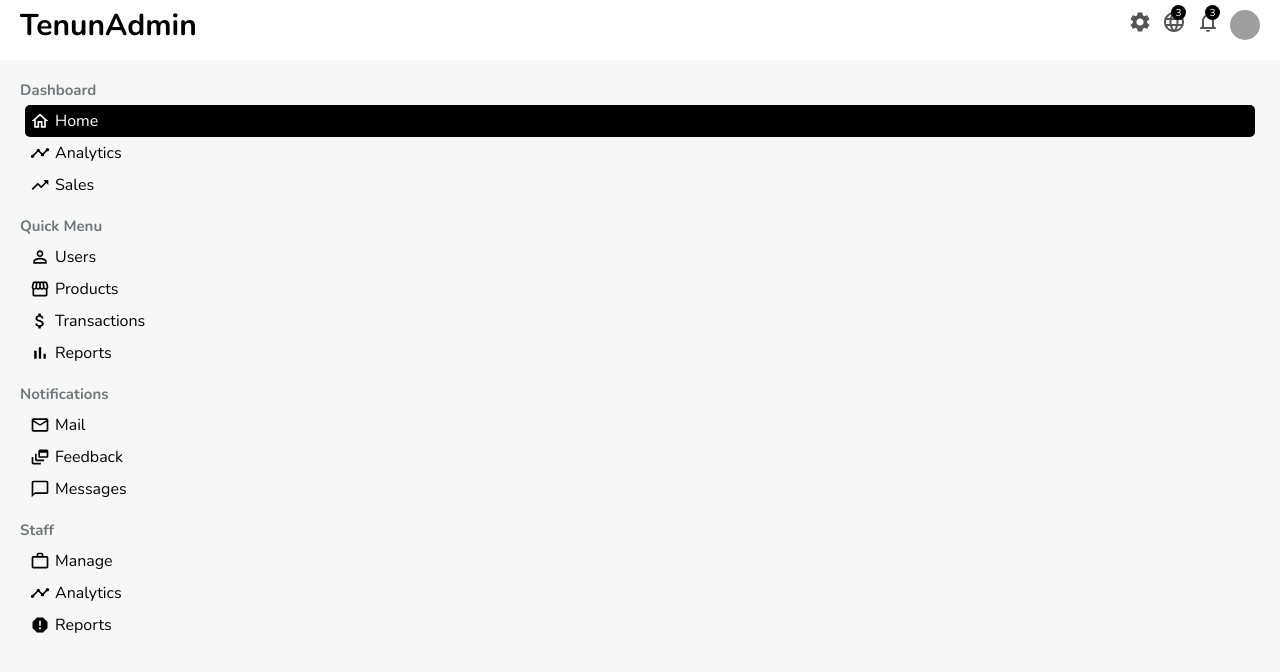
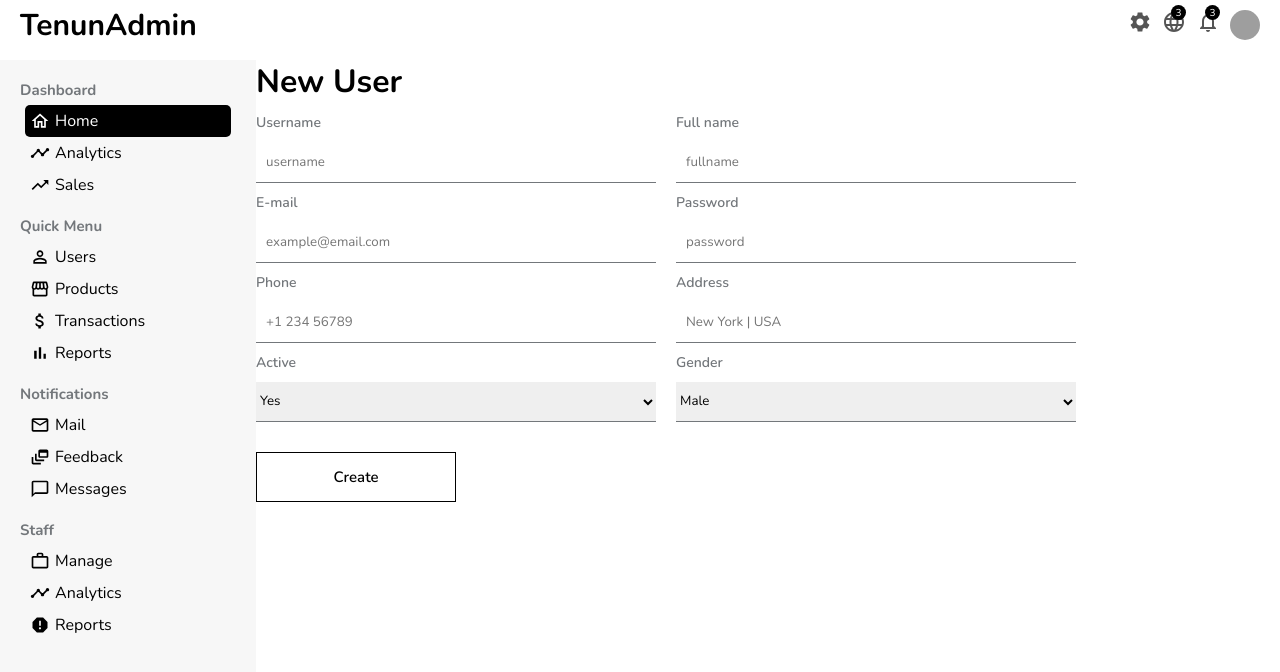
Before and after one commit to tyoprataama/Tenun-Admin, a React (Create React App) app: page /newUser in a window 1280 px wide. Shown: the top 672 px of the page. Built offline with nearby package versions, Linux system fonts and the light colour scheme; grey boxes are pictures that could not be loaded.

Commit message:
Build newuser section

```diff
--- a/src/App.css
+++ b/src/App.css
@@ -2,3 +2,7 @@
     display: flex;
     margin-top: 10px;
 }
+.link{
+    text-decoration: none;
+    color: inherit;
+}
--- a/src/App.js
+++ b/src/App.js
@@ -5,6 +5,7 @@ import Home from './page/home/Home';
 import { BrowserRouter as Router, Switch, Route } from 'react-router-dom';
 import UserList from './page/userList/UserList';
 import User from './page/user/User';
+import NewUser from './page/newUser/NewUser';
 
 function App() {
   return (
@@ -22,6 +23,9 @@ function App() {
           <Route path='/user/:userId'>
             <User/>
           </Route>
+           <Route path='/newUser'>
+            <NewUser/>
+          </Route>
         </Switch>
     </div>
     </Router>
--- a/src/component/navbar/Navbar.jsx
+++ b/src/component/navbar/Navbar.jsx
@@ -1,5 +1,6 @@
 import { Language, NotificationsNone, Settings } from '@material-ui/icons';
 import React from 'react';
+import { Link } from 'react-router-dom';
 import './Navbar.css';
 
 const Navbar = () => {
@@ -7,7 +8,9 @@ const Navbar = () => {
     <div className='navb'>
       <div className='nav-wrap'>
         <div className='left'>
+          <Link to='/' className='link'>
           <span className='logo'>TenunAdmin</span>
+          </Link>
         </div>
         <div className='right'>
           <div className='navb-icon'>
--- a/src/component/sidebar/Sidebar.jsx
+++ b/src/component/sidebar/Sidebar.jsx
@@ -1,5 +1,6 @@
 import { AttachMoney, BarChart, ChatBubbleOutline, DynamicFeed, HomeOutlined,  MailOutline, PermIdentity, Report, Storefront, Timeline, TrendingUp, WorkOutline } from '@material-ui/icons';
 import React from 'react';
+import { Link } from 'react-router-dom';
 import './Sidebar.css';
 
 const Sidebar = () => {
@@ -24,12 +25,16 @@ const Sidebar = () => {
              <div className='sidebar-dash'>
                 <h3 className='sidebar-title'>Quick Menu</h3>
                 <ul className='sidebar-list'>
+                  <Link to='/users' className='link'>
                     <li className='sidebar-list-item'>
                         <PermIdentity className='sidebar-icon'/> Users
                     </li>
+                  </Link>
+                  <Link to='/products' className='link'>
                       <li className='sidebar-list-item'>
                         <Storefront className='sidebar-icon'/>   Products
                     </li>
+                  </Link>
                       <li className='sidebar-list-item'>
                         <AttachMoney className='sidebar-icon'/> Transactions
                     </li>
--- a/src/page/newUser/NewUser.css
+++ b/src/page/newUser/NewUser.css
@@ -0,0 +1,49 @@
+.newuser{
+    flex: 4;
+}
+.newuser-form{
+    display: flex;
+    flex-wrap: wrap;
+}
+.newuser-form-item{
+    width: 400px;
+    display: flex;
+    flex-direction: column;
+    margin-top: 10px;
+    margin-right: 20px;
+    color: #000;
+}
+.newuser-form-item>label{
+    margin-bottom: 10px;
+    font-size: 14px;
+    font-weight: 600;
+    color: #73777b;
+}
+.newuser-form-item>input{
+    height: 20px;
+    padding: 10px;
+    border: none;
+    border-bottom: 1px solid #73777b;
+}
+.newuser-select{
+    height: 40px;
+    border: none;
+    border-bottom: 1px solid #73777b;
+}
+.newuser-btn{
+    width: 200px;
+    height: 50px;
+    background-color: #fff;
+    border: 1px solid #000;
+    color: #000;
+    padding: 7px 10px;
+    font-weight: 600;
+    cursor: pointer;
+    margin-top: 30px;
+    font-size: 15px;
+}
+.newuser-btn:hover{
+    background-color: #000;
+    color: #fff;
+    transition: all 0.5s ease;
+}
--- a/src/page/newUser/NewUser.jsx
+++ b/src/page/newUser/NewUser.jsx
@@ -3,7 +3,51 @@ import './NewUser.css';
 
 const NewUser = () => {
   return (
-    <div>NewUser</div>
+    <div className='newuser'>
+        <h1 className='newuser-title'>New User</h1>
+        <form className='newuser-form'>
+            <div className='newuser-form-item'>
+                <label>Username</label>
+                <input type='text' placeholder='username'/>
+            </div>
+            <div className='newuser-form-item'>
+                <label>Full name</label>
+                <input type='text' placeholder='fullname'/>
+            </div>
+            <div className='newuser-form-item'>
+                <label>E-mail</label>
+                <input type='text' placeholder='example@email.com'/>
+            </div>
+            <div className='newuser-form-item'>
+                <label>Password</label>
+                <input type='password' placeholder='password'/>
+            </div>
+            <div className='newuser-form-item'>
+                <label>Phone</label>
+                <input type='text' placeholder='+1 234 56789'/>
+            </div>
+            <div className='newuser-form-item'>
+                <label>Address</label>
+                <input type='text' placeholder='New York | USA'/>
+            </div>
+            <div className='newuser-form-item'>
+                <label>Active</label>
+                <select className='newuser-select' name='active' id='active'>
+                    <option value='yes'>Yes</option>
+                    <option value='no'>No</option>
+                </select>
+            </div>
+            <div className='newuser-form-item'>
+                <label>Gender</label>
+                <select className='newuser-select' name='active' id='active'>
+                    <option value='male'>Male</option>
+                    <option value='female'>Female</option>
+                    <option value='others'>Others</option>
+                </select>
+            </div>
+        </form>
+            <button className='newuser-btn'>Create</button>
+    </div>
   )
 }
 
```
